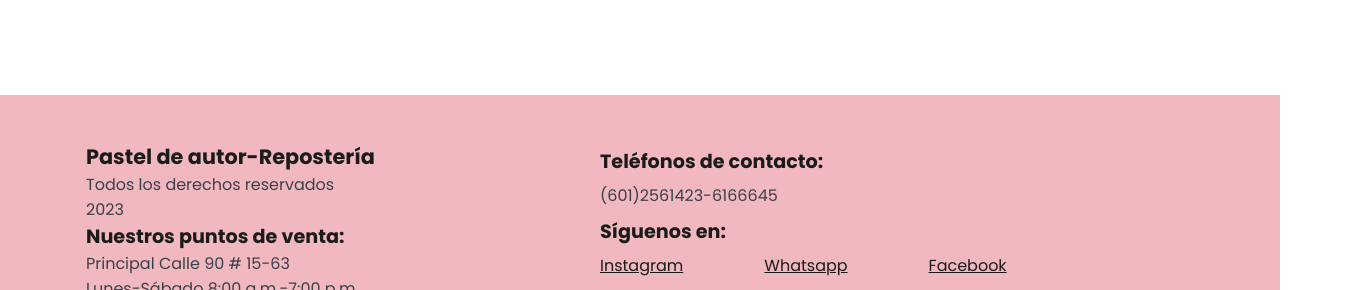
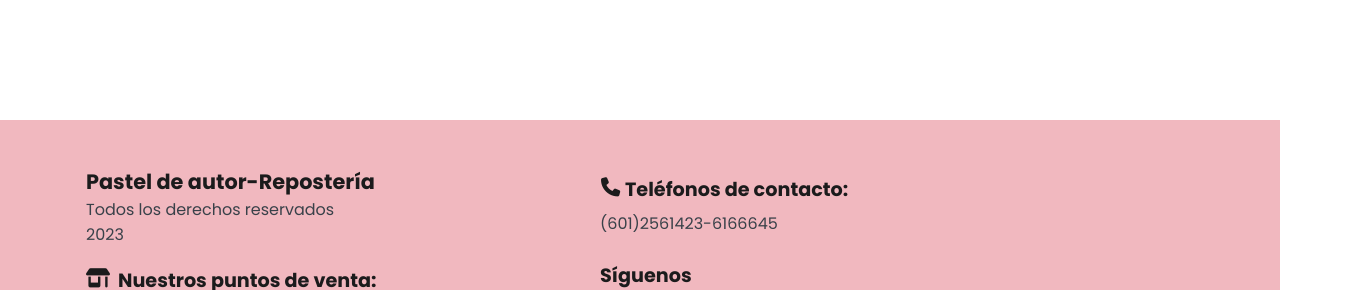
Before and after one commit to MariaToroMendieta/ProyectoCoderMariaToro, a plain HTML site: page pages/galeria.html in a window 1280 px wide. Shown: the part 3034-3324 px from the top of the page, 1366 px wide, since content can reach past the window. Drawn offline with Linux system fonts and the light colour scheme; a web font is replaced by a local one.

Commit message:
mi primer grabacion

```diff
--- a/css/estilos.css
+++ b/css/estilos.css
@@ -381,7 +381,7 @@ header .contenedorLogo .logo{
     border-radius: 8px;
     position: absolute;
     right: 70px;
-    top:0;
+    top: 30px;
 }
 
 .pieDePagina{
@@ -412,9 +412,17 @@ header .contenedorLogo .logo{
     position: relative;
     top: 46px;
 }
+.contenedorIconoTienda{
+    display: flex;
+    font-size: 1.2rem;
+    color: #1B1B1C;
+    position: relative;
+    top: 22px;
+    left: 86px;
+}
 .subtituloPuntoDeVentaPrincipal{
     text-align: left;
-    margin-left: 86px;
+    margin-left: 118px;
     font-size: 1.2rem;
     color: #1B1B1C;
 }
@@ -451,7 +459,16 @@ header .contenedorLogo .logo{
 .contenedorTelefonosDeContacto{
     position: absolute;
     left:700px;
-    top: 46px;
+    top: 30px;
+}
+.contenedorIconoTelefono{
+    display: flex;
+    font-size: 1.2rem;
+    color: #1B1B1C;
+    position: relative;
+    top: 28px;
+    right: 99px;
+
 }
 .subtituloTelefonosDeContacto{
     text-align: left;
@@ -460,7 +477,7 @@ header .contenedorLogo .logo{
     font-size: 1.2rem;
     color: #1B1B1C;
     position: relative;
-    right: 100px;
+    right: 75px;
     top: 6px;
 }
 .parrafoTelefonosDeContacto{
@@ -482,14 +499,20 @@ header .contenedorLogo .logo{
     color:#1B1B1C;
     position: relative;
     right: 100px;
-    top: 42px;
+    top: 56px;
+}
+.contenedorRedesSociales{
+    display: flex;
+    justify-content: space-evenly;
+    align-items: baseline;
 }
 .linkRedSocial{
     display: inline-block;
-    color: #1B1B1C;
+    color: #0F0F10;
+    font-size: 1.2rem;
     position: relative;
-    right: 100px;
-    top: 42px;
+    right: 225px;
+    top: 86px;
     width: 160px;
     height: 41px;
     line-height: 40px;
--- a/pages/galeria.html
+++ b/pages/galeria.html
@@ -1,6 +1,6 @@
 <!DOCTYPE html>
 <html lang="es">
-    <head>
+    <>
         <meta charset="UTF-8">
         <meta http-equiv="X-UA-Compatible" content="IE=edge">
         <meta name="viewport" content="width=device-width, initial-scale=1.0">
@@ -8,11 +8,12 @@
             <!--Favicon-->
             <link rel="shortcut icon" href="../Favicon.ico" type="image/x-icon">
             <link rel="stylesheet" href="../css/estilos.css">
+            <script src="https://kit.fontawesome.com/845496c33c.js" crossorigin="anonymous"></script>
     </head>
     <body>
         <header class="header">
             <div  class="contenedorLogo">
-                <img class="logo" src="../assets/img/Logo.png" width="100px" alt="logo de pastel de autor repostería">
+                <img class="logo" src="../assets/img/Logo.png" alt="logo de pastel de autor repostería">
             </div>
              <nav class="navegacion">
                  <ul class="listaNavegacion">
@@ -76,6 +77,7 @@
             <p class="parrafoInfoMarca">2023</p>
         </div>
         <div class="contenedorPuntoDeVentaPrincipal">
+            <div class="contenedorIconoTienda"><i class="fa-sharp fa-solid fa-shop"></i></div>
             <h4 class="subtituloPuntoDeVentaPrincipal">Nuestros puntos de venta:</h4>
             <p class="parrafoDireccionPrincipal">Principal Calle 90 # 15-63</p>
             <p class="parrafoHorarioDeAtencion">Lunes-Sábado 8:00 a.m.-7:00 p.m.</p>
@@ -85,14 +87,15 @@
             <p class="parrafoHorarioDeAtencionSede">Lunes-Miércoles 10:00 a.m.-7:00 p.m.</p>
         </div>
         <div class="contenedorTelefonosDeContacto">
+            <div class="contenedorIconoTelefono"><i class="fa-solid fa-phone"></i></div>
             <h4 class="subtituloTelefonosDeContacto">Teléfonos de contacto:</h4>
             <p class="parrafoTelefonosDeContacto">(601)2561423-6166645</p>
         </div>
         <div class="contenedorRedesSociales">
             <h4 class="subtituloRedesSociales">Síguenos en:</h4>
-                <a class="linkRedSocial" href="" target="_blank">Instagram</a>
-                <a class="linkRedSocial" href="" target="_blank">Whatsapp</a>
-                <a class="linkRedSocial" href="" target="_blank">Facebook</a>
+            <a class="linkRedSocial" href="" target="_blank">Instagram <i class="fa-brands fa-fade fa-instagram"></i></a>
+            <a class="linkRedSocial" href="" target="_blank">Whatsapp <i class="fa-brands fa-fade fa-whatsapp"></i></a>
+            <a class="linkRedSocial" href="" target="_blank">Facebook   <i class="fa-brands fa-fade fa-facebook"></i></a>
         </div>
 
     </footer>
```
Also changed, not shown: index.html (+6 -3 lines), pages/contactanos.html (+8 -5 lines), pages/nosotros.html (+8 -6 lines), pages/nuestrosproductos.html (+7 -4 lines). Lines whose indentation alone changed are shown as unchanged.
